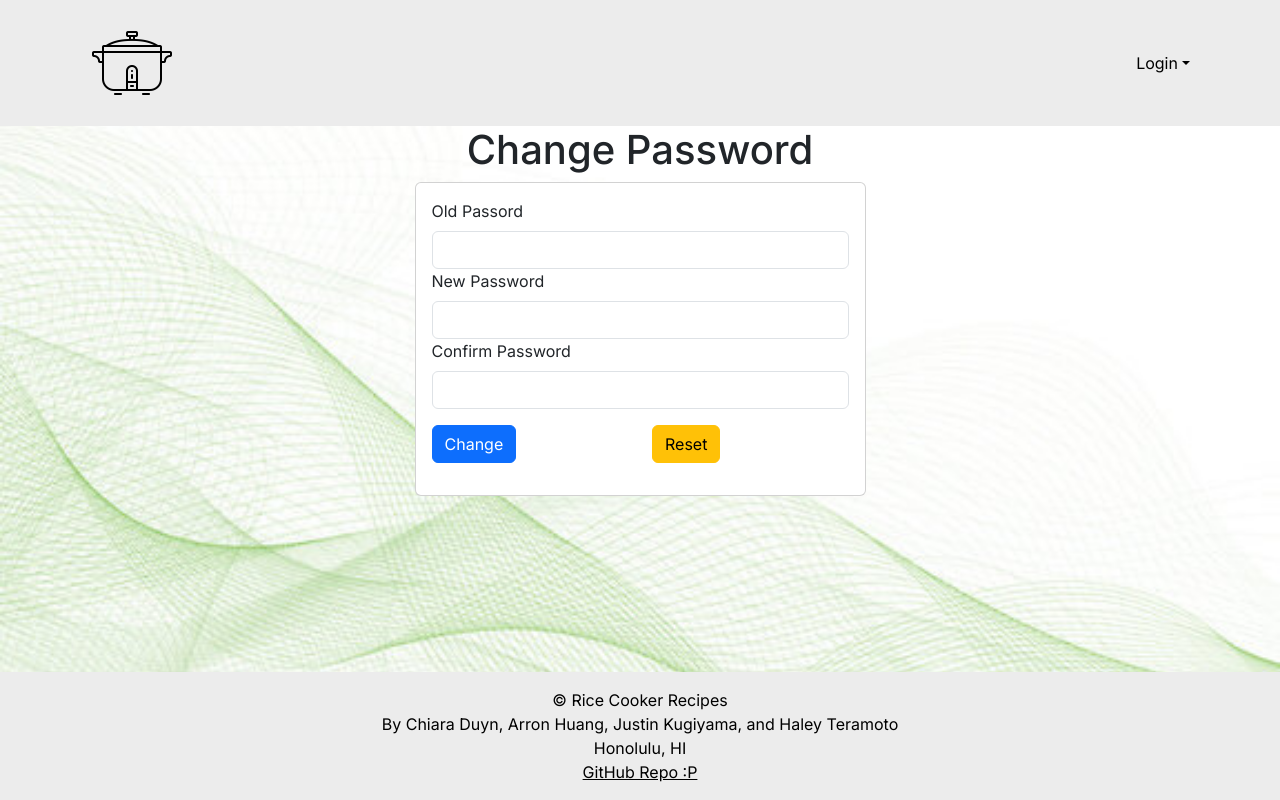
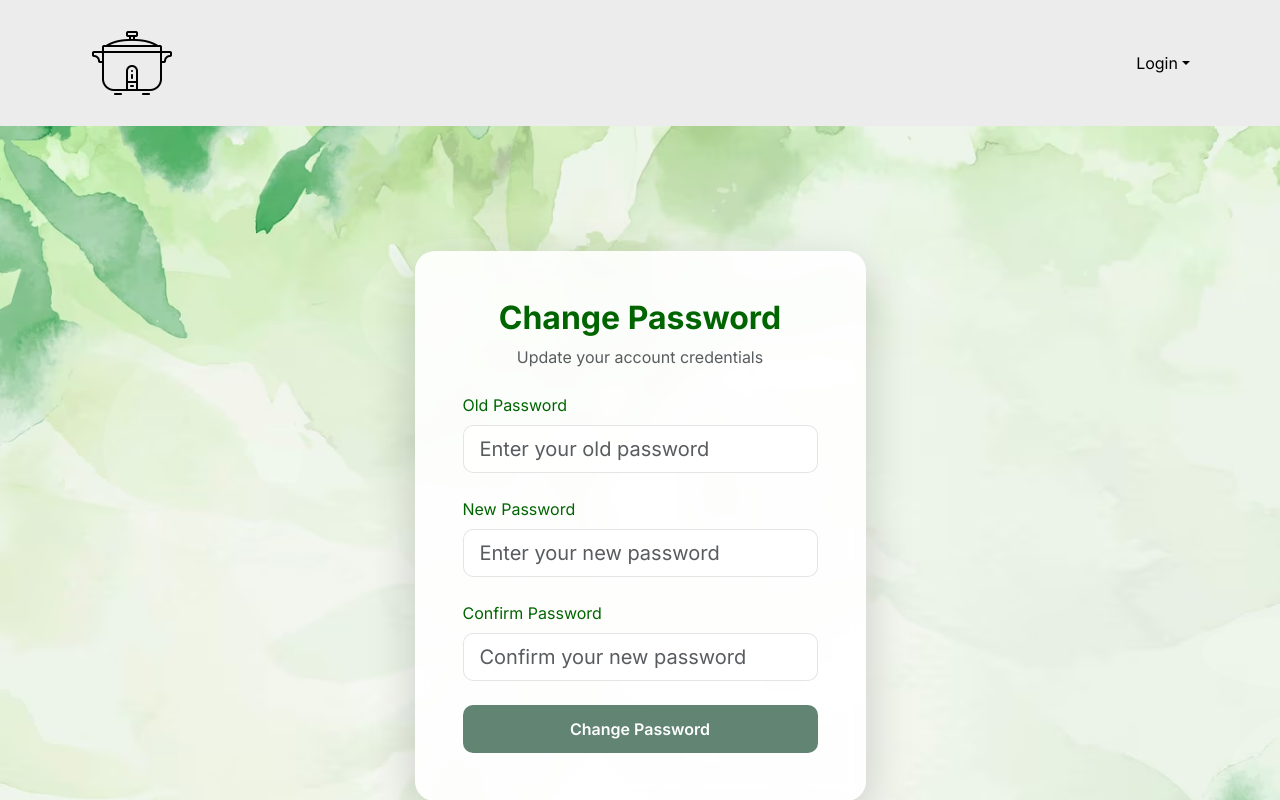
Before and after one commit to haleyteramoto/rice-cooker, a Next.js app: page /auth/change-password in a window 1280 px wide. Shown: the top 800 px of the page. Built offline with nearby package versions, Linux system fonts and the light colour scheme; no server answers.

Commit message:
fixing change password function once logged in

```diff
--- a/src/app/auth/change-password/page.tsx
+++ b/src/app/auth/change-password/page.tsx
@@ -13,7 +13,6 @@ type ChangePasswordForm = {
   oldpassword: string;
   password: string;
   confirmPassword: string;
-  // acceptTerms: boolean;
 };
 
 /** The change password page. */
@@ -41,7 +40,6 @@ const ChangePassword = () => {
   });
 
   const onSubmit = async (data: ChangePasswordForm) => {
-    // console.log(JSON.stringify(data, null, 2));
     await changePassword({ email, ...data });
     await swal('Password Changed', 'Your password has been changed', 'success', { timer: 2000 });
     reset();
@@ -52,63 +50,136 @@ const ChangePassword = () => {
   }
 
   return (
-    <main>
-      <Container>
+    <div
+      className="change-password-wrapper position-relative"
+      style={{
+        backgroundImage: 'url(/signinpic.jpg)',
+        backgroundSize: 'cover',
+        backgroundPosition: 'center',
+        backgroundRepeat: 'no-repeat',
+        minHeight: '100vh',
+        display: 'flex',
+        alignItems: 'center',
+        justifyContent: 'center',
+        overflow: 'hidden',
+      }}
+    >
+      {/* Decorative Floating Shapes */}
+      <div
+        className="background-shapes position-absolute"
+        style={{
+          zIndex: 0,
+          width: '100%',
+          height: '100%',
+          overflow: 'hidden',
+        }}
+      >
+        {[...Array(10)].map((_, i) => (
+          <div
+            key={`shape-${Math.random().toString(36).substr(2, 9)}`}
+            className="shape"
+            style={{
+              position: 'absolute',
+              borderRadius: '50%',
+              background: 'rgba(255,255,255,0.1)',
+              animation: `float${i % 3} ${5 + i}s infinite ease-in-out`,
+              top: `${Math.random() * 100}%`,
+              left: `${Math.random() * 100}%`,
+              width: `${50 + Math.random() * 200}px`,
+              height: `${50 + Math.random() * 200}px`,
+            }}
+          />
+        ))}
+      </div>
+
+      <Container className="position-relative" style={{ zIndex: 10 }}>
         <Row className="justify-content-center">
-          <Col xs={5}>
-            <h1 className="text-center">Change Password</h1>
-            <Card>
-              <Card.Body>
+          <Col xs={12} md={5}>
+            <Card
+              className="shadow-lg border-0"
+              style={{
+                borderRadius: '20px',
+                background: 'rgba(255,255,255,0.9)',
+                backdropFilter: 'blur(10px)',
+              }}
+            >
+              <Card.Body className="p-5">
+                <div className="text-center mb-4">
+                  <h2 className="text-dark" style={{ fontWeight: 700, color: '#628473' }}>
+                    Change Password
+                  </h2>
+                  <p className="text-muted">Update your account credentials</p>
+                </div>
+
                 <Form onSubmit={handleSubmit(onSubmit)}>
-                  <Form.Group className="form-group">
-                    <Form.Label>Old Passord</Form.Label>
+                  <Form.Group className="mb-4">
+                    <Form.Label className="text-dark">Old Password</Form.Label>
                     <input
                       type="password"
                       {...register('oldpassword')}
-                      className={`form-control ${errors.oldpassword ? 'is-invalid' : ''}`}
+                      className={`form-control form-control-lg ${errors.oldpassword ? 'is-invalid' : ''}`}
+                      placeholder="Enter your old password"
+                      style={{
+                        borderRadius: '10px',
+                        background: 'rgba(255,255,255,0.7)',
+                        border: '1px solid rgba(0,0,0,0.1)',
+                      }}
                     />
                     <div className="invalid-feedback">{errors.oldpassword?.message}</div>
                   </Form.Group>
 
-                  <Form.Group className="form-group">
-                    <Form.Label>New Password</Form.Label>
+                  <Form.Group className="mb-4">
+                    <Form.Label className="text-dark">New Password</Form.Label>
                     <input
                       type="password"
                       {...register('password')}
-                      className={`form-control ${errors.password ? 'is-invalid' : ''}`}
+                      className={`form-control form-control-lg ${errors.password ? 'is-invalid' : ''}`}
+                      placeholder="Enter your new password"
+                      style={{
+                        borderRadius: '10px',
+                        background: 'rgba(255,255,255,0.7)',
+                        border: '1px solid rgba(0,0,0,0.1)',
+                      }}
                     />
                     <div className="invalid-feedback">{errors.password?.message}</div>
                   </Form.Group>
-                  <Form.Group className="form-group">
-                    <Form.Label>Confirm Password</Form.Label>
+
+                  <Form.Group className="mb-4">
+                    <Form.Label className="text-dark">Confirm Password</Form.Label>
                     <input
                       type="password"
                       {...register('confirmPassword')}
-                      className={`form-control ${errors.confirmPassword ? 'is-invalid' : ''}`}
+                      className={`form-control form-control-lg ${errors.confirmPassword ? 'is-invalid' : ''}`}
+                      placeholder="Confirm your new password"
+                      style={{
+                        borderRadius: '10px',
+                        background: 'rgba(255,255,255,0.7)',
+                        border: '1px solid rgba(0,0,0,0.1)',
+                      }}
                     />
                     <div className="invalid-feedback">{errors.confirmPassword?.message}</div>
                   </Form.Group>
-                  <Form.Group className="form-group py-3">
-                    <Row>
-                      <Col>
-                        <Button type="submit" className="btn btn-primary">
-                          Change
-                        </Button>
-                      </Col>
-                      <Col>
-                        <Button type="button" onClick={() => reset()} className="btn btn-warning float-right">
-                          Reset
-                        </Button>
-                      </Col>
-                    </Row>
-                  </Form.Group>
+
+                  <Button
+                    type="submit"
+                    className="w-100"
+                    style={{
+                      background: '#628473',
+                      border: 'none',
+                      padding: '12px',
+                      borderRadius: '10px',
+                      fontWeight: 600,
+                    }}
+                  >
+                    Change Password
+                  </Button>
                 </Form>
               </Card.Body>
             </Card>
           </Col>
         </Row>
       </Container>
-    </main>
+    </div>
   );
 };
 
```
